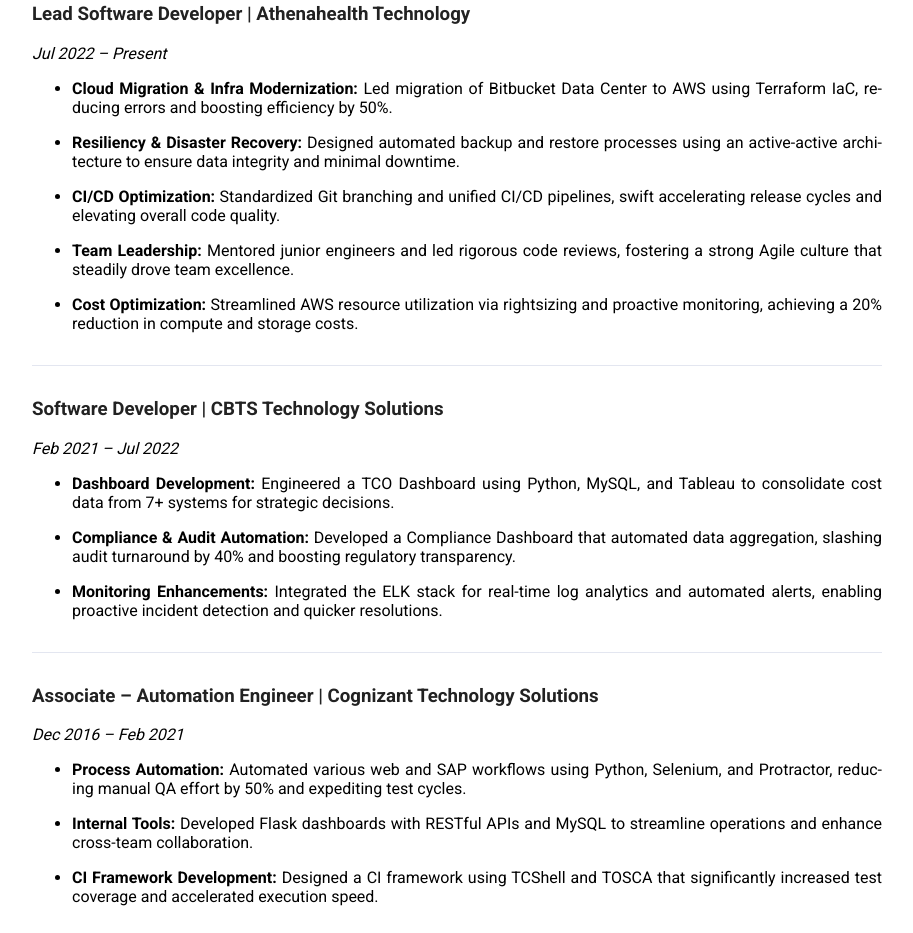
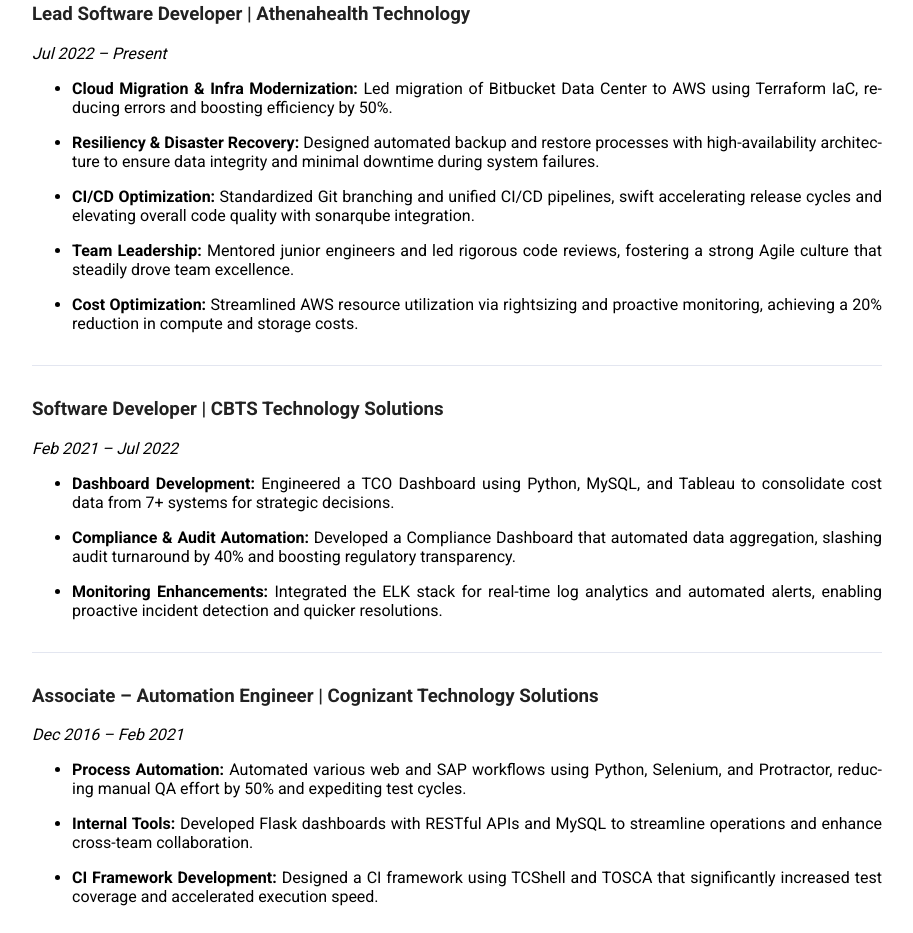
Before and after one commit to Rathinavelkumar/my-resume, a plain HTML site: page docs/index.html in a window 1280 px wide. Shown: the part 1100-2033 px from the top of the page, without its empty margins (183-1096 px from the left). Drawn offline with Linux system fonts and the light colour scheme.

Commit message:
Version 2.1.0

```diff
--- a/docs/index.html
+++ b/docs/index.html
@@ -112,10 +112,10 @@
 <p><strong>Cloud Migration &amp; Infra Modernization:</strong>  Led migration of Bitbucket Data Center to AWS using Terraform IaC, reducing errors and boosting efficiency by 50%.</p>
 </li>
 <li>
-<p><strong>Resiliency &amp; Disaster Recovery:</strong>  Designed automated backup and restore processes using an active-active architecture to ensure data integrity and minimal downtime.</p>
+<p><strong>Resiliency &amp; Disaster Recovery:</strong>  Designed automated backup and restore processes with high-availability architecture to ensure data integrity and minimal downtime during system failures.</p>
 </li>
 <li>
-<p><strong>CI/CD Optimization:</strong> Standardized Git branching and unified CI/CD pipelines, swift accelerating release cycles and elevating overall code quality.</p>
+<p><strong>CI/CD Optimization:</strong> Standardized Git branching and unified CI/CD pipelines, swift accelerating release cycles and elevating overall code quality with sonarqube integration.</p>
 </li>
 <li>
 <p><strong>Team Leadership:</strong>  Mentored junior engineers and led rigorous code reviews, fostering a strong Agile culture that steadily drove team excellence.</p>
```
